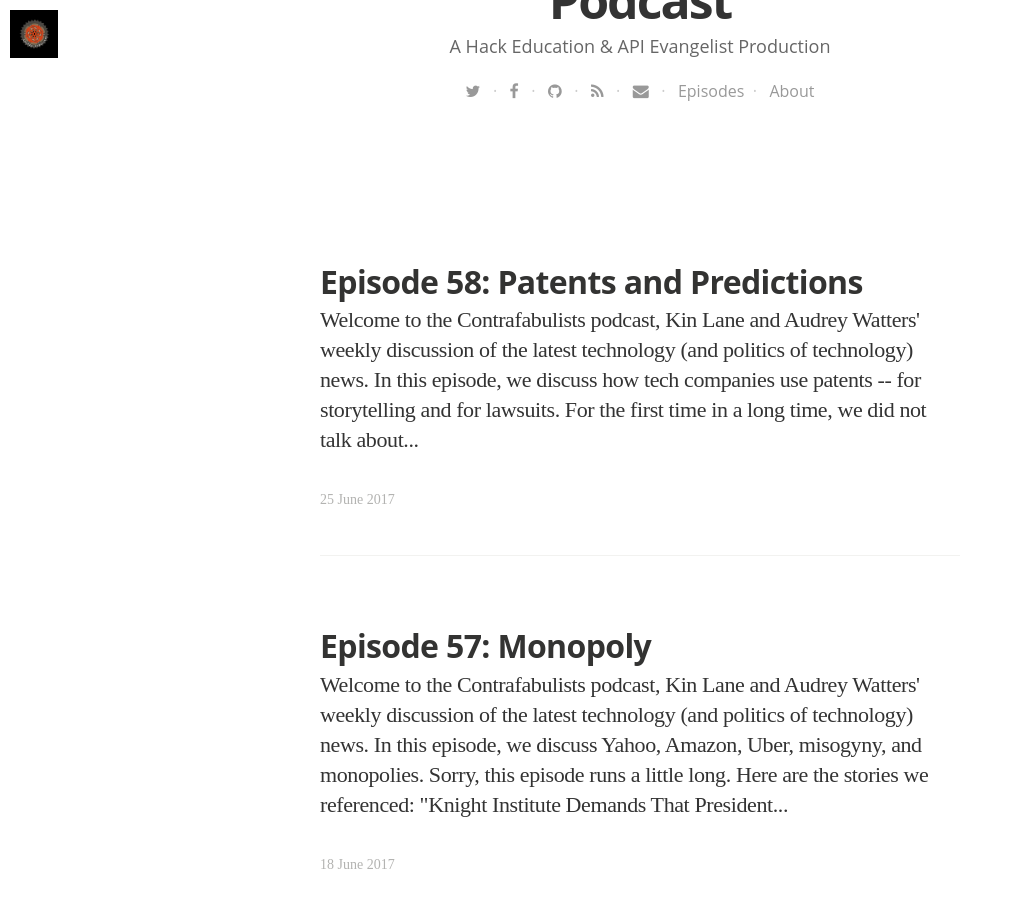
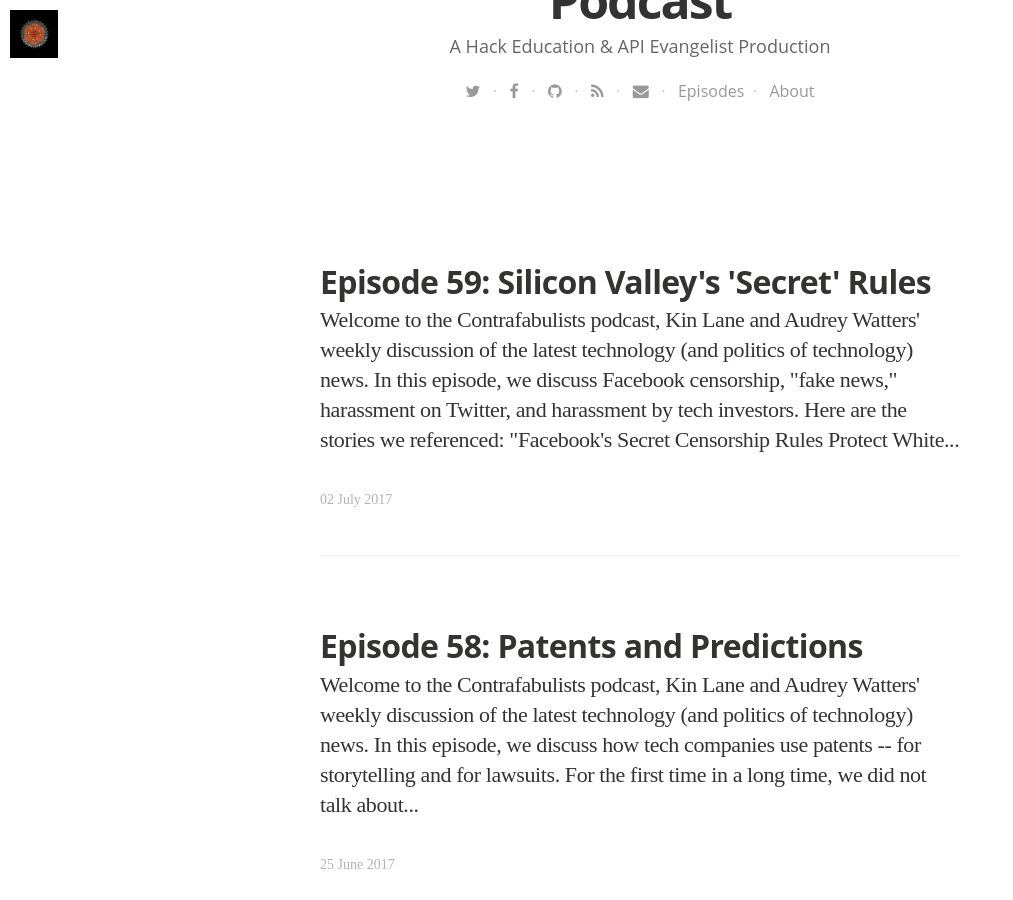
Before and after one commit to Contrafabulists/podcast, a Jekyll site: the page built from blog/index.html, in a window 1280 px wide and 900 px high, scrolled down 609 px. Shown: the whole window, without its empty margins (0-1013 px from the left). Built offline with Jekyll 4.4.1, drawn with Linux system fonts in a browser that asks for light colours; nearby versions of some CDN libraries; some web fonts are replaced; the list of posts is cut into pages by our own code; some of the changed text lies outside the part shown.

Commit message:
new episode

```diff
--- a/_data/podcasts.yaml
+++ b/_data/podcasts.yaml
@@ -852,3 +852,17 @@
   tags:
   - Technology
   - Politics
+- title: "Contrafabulists Episode 59"
+  summary: "In this episode, we discuss Facebook censorship, fake news, harassment on Twitter, and harassment by tech investors."
+  description: "In this episode, we discuss Facebook censorship, fake news, harassment on Twitter, and harassment by tech investors."
+  subtitle: "Tech, Scrutinized"
+  image: /assets/images/cog-big.png
+  audio_file: http://s3.amazonaws.com/contrafabulists/2017-07-02-episode-59.mp3
+  audio_length: 54789769
+  sound_cloud: https://soundcloud.com/contrafabulists/episode-59
+  duration: '0:38:03'
+  publish_date: "2017-07-02 16:55:00"
+  url: 2017/07/02/episode-59
+  tags:
+  - Technology
+  - Politics
--- /dev/null
+++ b/_posts/2017-07-02-episode-59.html
@@ -0,0 +1,26 @@
+---
+layout: post
+title: "Episode 59: Silicon Valley's 'Secret' Rules"
+date: 2017-07-02 16:55:00 +0000
+image: https://s3.amazonaws.com/contrafabulists/2017-07-02-castle.jpg
+imagecredits: https://www.flickr.com/photos/146550013@N04/34579613743
+---
+<p>Welcome to the Contrafabulists podcast, <a href="http://kinlane.com">Kin Lane</a> and <a href="http://audreywatters.com">Audrey Watters</a>' weekly discussion of the latest technology (and politics of technology) news.</p>
+
+<p>In this episode, we discuss Facebook censorship, "fake news," harassment on Twitter, and harassment by tech investors.</p>
+
+<p>
+<iframe width="100%" height="166" scrolling="no" frameborder="no" src="https://w.soundcloud.com/player/?url=https%3A//api.soundcloud.com/tracks/331259884&amp;color=ff5500&amp;auto_play=false&amp;hide_related=false&amp;show_comments=true&amp;show_user=true&amp;show_reposts=false"></iframe>
+</p>
+
+<p>Here are the stories we referenced:</p>
+
+<ul>
+<li>"<a href="https://www.propublica.org/article/facebook-hate-speech-censorship-internal-documents-algorithms">Facebook's Secret Censorship Rules Protect White Men from Hate Speech But Not Black Children</a>" via ProPublica</li>
+<li>"<a href="https://www.washingtonpost.com/news/speaking-of-science/wp/2017/07/01/no-alex-jones-nasa-is-not-hiding-kidnapped-children-on-mars-nasa-says/">No, NASA is not hiding kidnapped children on Mars</a>" via The Washington Post</li>
+<li>"<a href="https://www.nytimes.com/2017/06/30/technology/women-entrepreneurs-speak-out-sexual-harassment.html">Women in Tech Speak Frankly on Culture of Harassment</a>" via The New York Times</li>
+</ul>
+
+<p><strong>Content warning</strong>: Audrey uses the word "shit-posting." Twice.</p>
+
+<p>Feedback is welcome. (You should <a href="mailto:kinlane@gmail.com">email Kin</a> with it though, not Audrey.)</p>
--- a/index.html
+++ b/index.html
@@ -8,6 +8,6 @@ layout: default
 
 <p><strong>To Subscribe</strong>: You can subscribe to the podcast via iTunes, Stitcher, or <a href="https://soundcloud.com/contrafabulists">Soundcloud</a> (or via any other app that supports <a href="http://podcast.contrafabulists.com/feed.xml">RSS</a>). The <a href="http://podcast.contrafabulists.com/blog/">show notes</a> can be found <a href="http://podcast.contrafabulists.com/blog/">on this blog</a> and can also be subscribed to <a href="http://podcast.contrafabulists.com/blog.xml">via RSS</a>. These are all included as part of <a href="http://hackeducation.us5.list-manage1.com/subscribe?u=0ab07657df870af8eb101b4e5&id=c0e1f570cf">the weekly Contrafabulists Newsletter</a>.</p>
 
-<p><strong>Latest Episode: <a href="http://podcast.contrafabulists.com/2017/06/25/episode-58">58: Patents and Predictions</a></strong>
+<p><strong>Latest Episode: <a href="http://podcast.contrafabulists.com/2017/07/02/episode-59">59: Silicon Valley's 'Secret' Rules</a></strong>
 
 <p style="text-align: right; font-size:12px"><em>Image credits: <a href="http://bryanmmathers.com">Bryan Mathers</a>. Intro audio credits: "<a href="https://files.freemusicarchive.org/music%2FWFMU%2FAll-Star_Trio%2FAntique_Phonograph_Music_Program_01192016%2FAll-Star_Trio_-_01_-_Oh_By_Jingo.mp3">Oh By Jingo</a>" via the All Star Trio</em></p>
```
